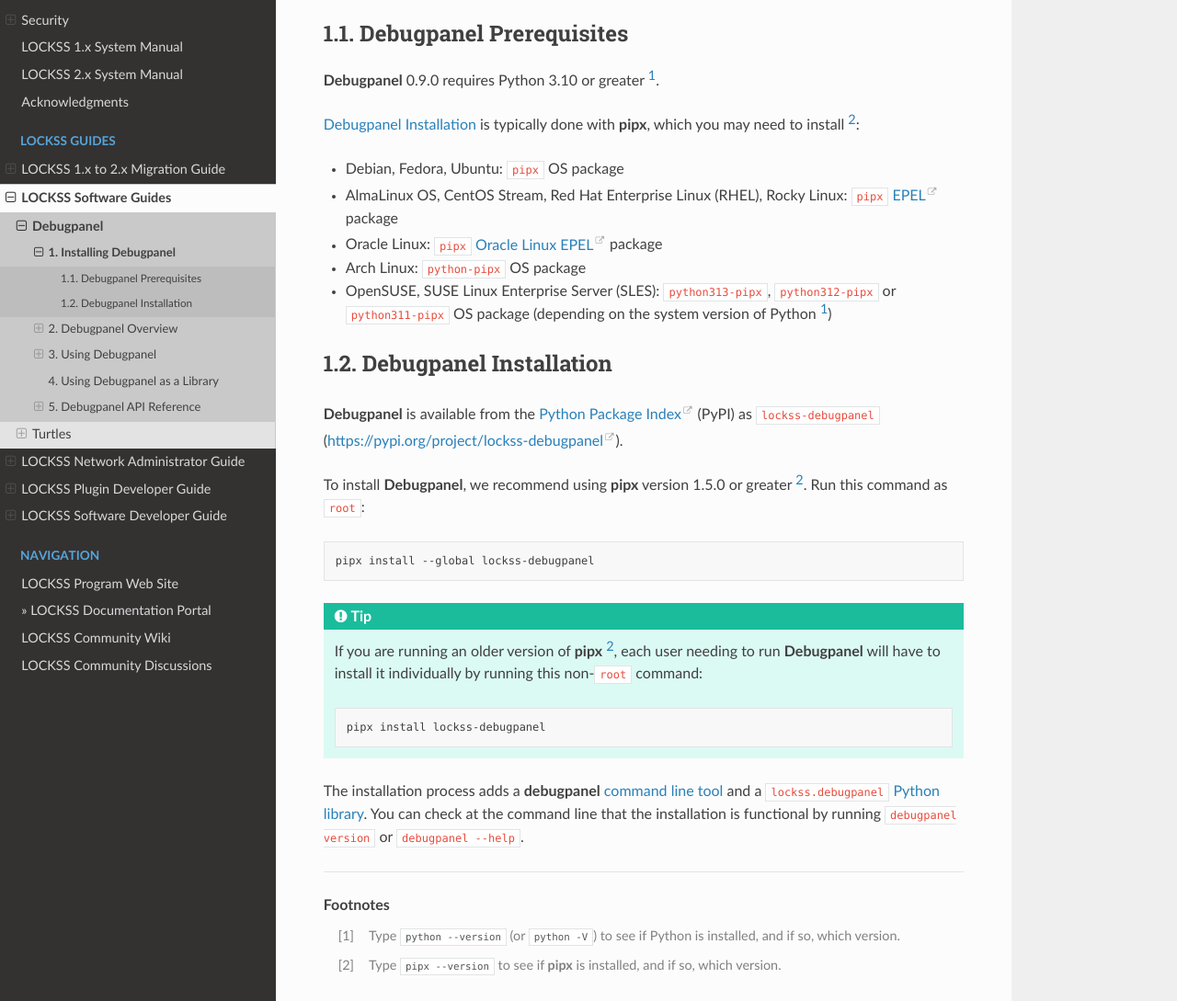
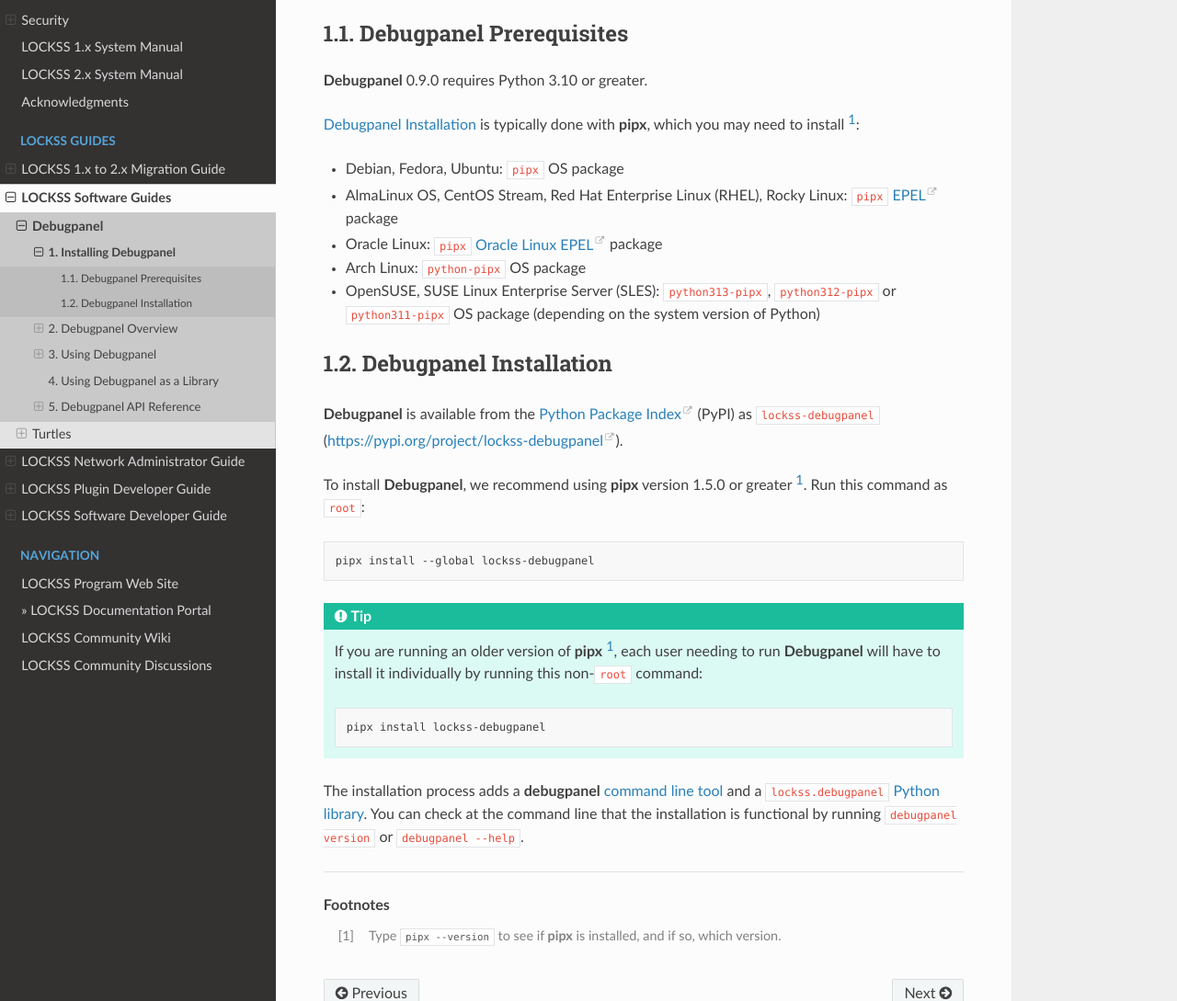
Before and after one commit to lockss/lockss-rtd-portal, a Sphinx documentation site: the page built from docs/software/debugpanel/installing.rst, in a window 1280 px wide and 1400 px high, cut to the strip 311-1400 px from the top of the window. Shown: the whole strip at 92% size. Built offline with Sphinx 7.4.7 and the Read the Docs theme 3.1.0, drawn with Linux system fonts in a browser that asks for light colours.

Commit message:
Warning.

```diff
--- a/docs/dev/apis/index.rst
+++ b/docs/dev/apis/index.rst
@@ -1,6 +1,10 @@
 =========
 REST APIs
 =========
+
+.. attention::
+
+   These APIs correspond to LOCKSS 2.0-beta1, the latest beta version of LOCKSS 2.0 currently available. LOCKSS 2.0-beta2 will be released soon, and will ahve updated APIs compared to those below.
 
 The API of each LOCKSS REST service is described in OpenAPI 3 specification, which can be found relative to the root of the component's Git repository in the file :file:`src/main/resources/swagger/swagger.yaml`. The specification can be used as input into another tool, to produce clients and server stubs in a variety of languages and frameworks, and documentation. This guide contains HTML renderings of each specification generated with `Swagger Codegen <https://github.com/swagger-api/swagger-codegen>`_.
 
--- a/docs/software/debugpanel/installing.rst
+++ b/docs/software/debugpanel/installing.rst
@@ -8,7 +8,7 @@ Installing Debugpanel
 Debugpanel Prerequisites
 ------------------------
 
-|DEBUGPANEL| |RELEASE| requires Python 3.10 or greater [#fn-python-version]_.
+|DEBUGPANEL| |RELEASE| requires Python 3.10 or greater.
 
 :ref:`Debugpanel Installation` is typically done with |PIPX|, which you may need to install [#fn-pipx-version]_:
 
@@ -40,10 +40,6 @@ The installation process adds a :command:`debugpanel` :doc:`command line tool <u
 
 .. rubric:: Footnotes
 
-.. [#fn-python-version]
-
-   Type ``python --version`` (or ``python -V``) to see if Python is installed, and if so, which version.
-
 .. [#fn-pipx-version]
 
    Type ``pipx --version`` to see if |PIPX| is installed, and if so, which version.
--- a/docs/software/pipx-installation.rst
+++ b/docs/software/pipx-installation.rst
@@ -6,4 +6,4 @@
 
 *  Arch Linux: ``python-pipx`` OS package
 
-*  OpenSUSE, SUSE Linux Enterprise Server (SLES): ``python313-pipx``, ``python312-pipx`` or ``python311-pipx`` OS package (depending on the system version of Python [#fn-python-version]_)
+*  OpenSUSE, SUSE Linux Enterprise Server (SLES): ``python313-pipx``, ``python312-pipx`` or ``python311-pipx`` OS package (depending on the system version of Python)
--- a/docs/software/turtles/installing.rst
+++ b/docs/software/turtles/installing.rst
@@ -8,7 +8,7 @@ Installing Turtles
 Turtles Prerequisites
 ---------------------
 
-|TURTLES| |RELEASE| requires Python 3.10 or greater [#fn-python-version]_.
+|TURTLES| |RELEASE| requires Python 3.10 or greater.
 
 :ref:`Turtles Installation` is typically done with |PIPX|, which you may need to install [#fn-pipx-version]_:
 
@@ -72,10 +72,6 @@ The installation process adds a :command:`turtles` :doc:`command line tool <usin
 
 .. rubric:: Footnotes
 
-.. [#fn-python-version]
-
-   Type ``python --version`` (or ``python -V``) to see if Python is installed, and if so, which version.
-
 .. [#fn-pipx-version]
 
    Type ``pipx --version`` to see if |PIPX| is installed, and if so, which version.
```
